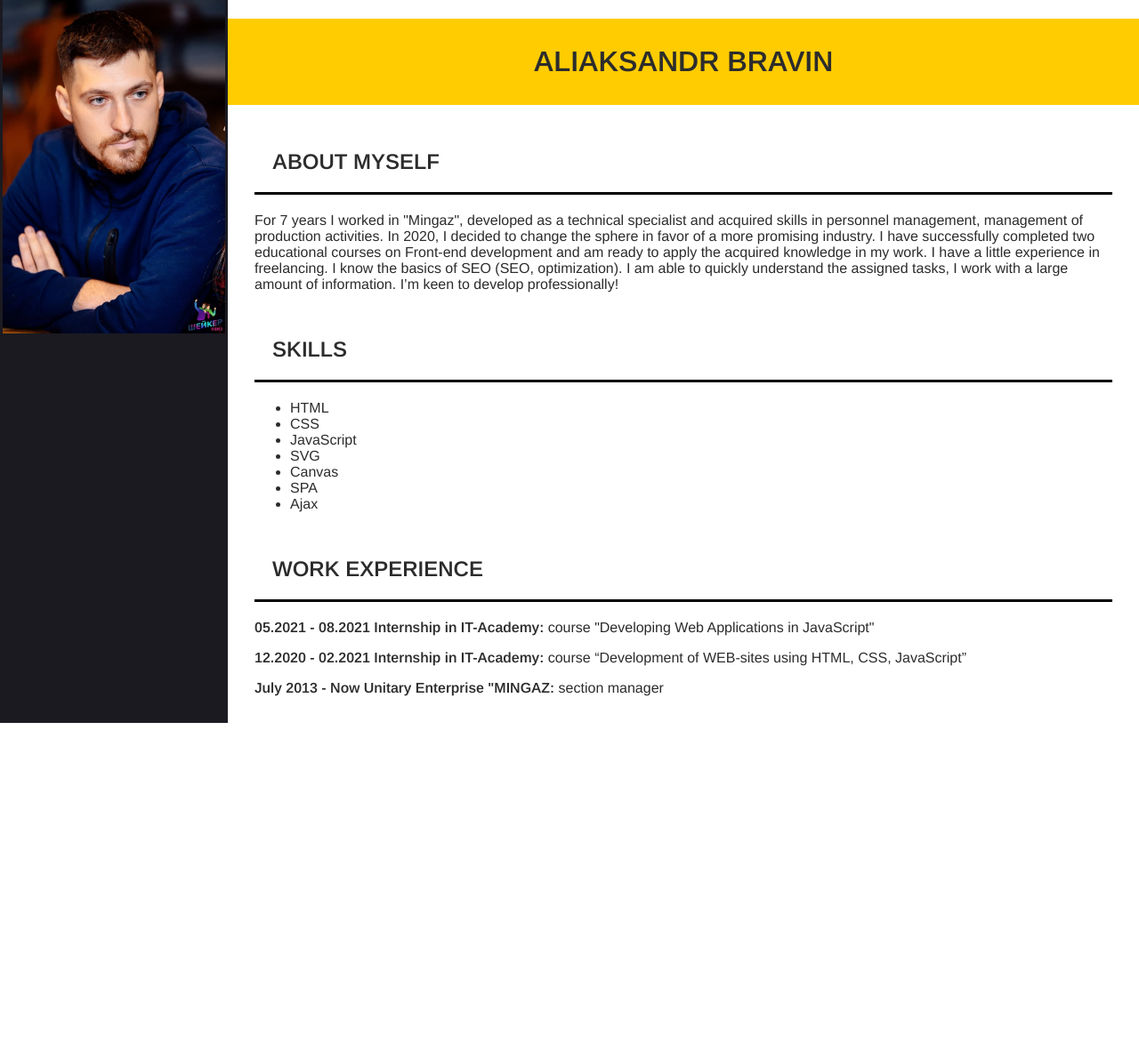
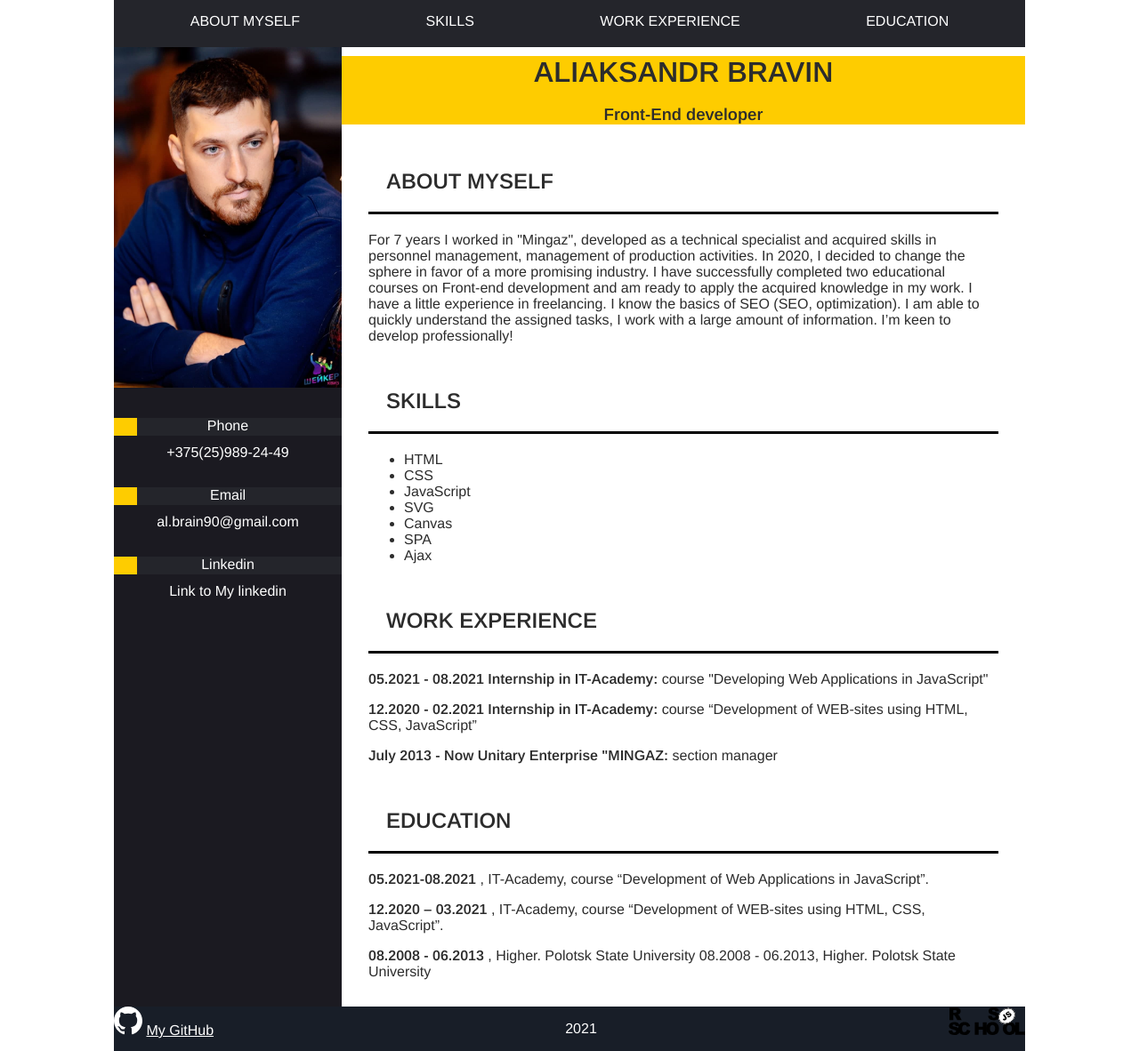
Before and after one commit to Aliaksandr888/cv-old, a plain HTML site: page index.html in a window 1280 px wide. Shown: the whole page at 89% size. Before the commit the page ends 813 px from the top, so only its background shows below. Drawn offline with nearby package versions, Linux system fonts and the light colour scheme.

Commit message:
docs: update all files

```diff
--- a/index.html
+++ b/index.html
@@ -13,26 +13,66 @@
 </head>
 
 <body>
+    <header>
+        <ul>
+            <li><a href="#about-me">ABOUT MYSELF</a></li>
+            <li><a href="#skills">SKILLS</a></li>
+            <li><a href="#work-experience">WORK EXPERIENCE</a></li>
+            <li><a href="#education">EDUCATION</a></li>
+        </ul>
+    </header>
+    <main>
         <div>
-        <div class="main">
+            <div class="about">
                 <img id="my-photo" src="img/photo_2021-12-16_15-31-55.jpg" alt="my photo">
+                <div class="contacts">
+                    <div class="contacts-decoration">
+                        <div class="yellow-box"></div>
+                        <div class="contacts-name">Phone</div>
+                    </div>
+                    <div><a href="tel:+375259892449">+375(25)989-24-49</a></div>
+                </div>
+                <div class="contacts">
+                    <div class="contacts-decoration">
+                        <div class="yellow-box"></div>
+                        <div class="contacts-name">Email</div>
+                    </div>
+                    <div><a href="mailto: al.brain90@gmail.com">al.brain90@gmail.com</a></div>
+                </div>
+                <div class="contacts">
+                    <div class="contacts-decoration">
+                        <div class="yellow-box"></div>
+                        <div class="contacts-name">Linkedin</div>
+                    </div>
+                    <div><a href="www.linkedin.com/in/aliaksandr-bravin-a84314219/">Link to My linkedin</a></div>
+                </div>
             </div>
         </div>
         <div class="content">
-        <h1>ALIAKSANDR BRAVIN</h1>
+            <div class="my-name">
+                <h1>ALIAKSANDR BRAVIN </h1>
+                <h3>Front-End developer</h3>
+            </div>
+
             <div class="about-me">
                 <h2>ABOUT MYSELF</h2>
-            <p>For 7 years I worked in "Mingaz", developed as a technical specialist and acquired skills in personnel
+                <a name="about-me"></a>
+                <p>For 7 years I worked in "Mingaz", developed as a technical specialist and acquired skills in
+                    personnel
                     management, management of production activities.
                     In 2020, I decided to change the sphere in favor of a more promising industry. I have successfully
-                completed two educational courses on Front-end development and am ready to apply the acquired knowledge
-                in my work. I have a little experience in freelancing. I know the basics of SEO (SEO, optimization). I
-                am able to quickly understand the assigned tasks, I work with a large amount of information. I’m keen to
+                    completed two educational courses on Front-end development and am ready to apply the acquired
+                    knowledge
+                    in my work. I have a little experience in freelancing. I know the basics of SEO (SEO, optimization).
+                    I
+                    am able to quickly understand the assigned tasks, I work with a large amount of information. I’m
+                    keen to
                     develop professionally!
                 </p>
             </div>
             <div class="skills">
                 <h2>SKILLS</h2>
+                <a name="skills"></a>
                 <ul>
                     <li>HTML</li>
                     <li>CSS</li>
@@ -46,13 +86,39 @@
             </div>
             <div class="work-experience">
                 <h2>WORK EXPERIENCE</h2>
-            <p><span  class="info-ex">05.2021 - 08.2021 Internship in IT-Academy:</span> course "Developing Web Applications in JavaScript"
+                <a name="work-experience"></a>
+                <p><span class="info-ex">05.2021 - 08.2021 Internship in IT-Academy:</span> course "Developing Web
+                    Applications in JavaScript"
                 </p>
-            <p><span  class="info-ex">12.2020 - 02.2021 Internship in IT-Academy:</span> course “Development of WEB-sites using  HTML, CSS, JavaScript”
+                <p><span class="info-ex">12.2020 - 02.2021 Internship in IT-Academy:</span> course “Development of
+                    WEB-sites
+                    using HTML, CSS, JavaScript”
                 </p>
-            <p><span  class="info-ex">July 2013 - Now Unitary Enterprise "MINGAZ:</span> section manager</p>
+                <p><span class="info-ex">July 2013 - Now Unitary Enterprise "MINGAZ:</span> section manager</p>
+            </div>
+            <div class="education">
+                <h2>EDUCATION</h2>
+                <a name="education"></a>
+                <p><span class="info-ex">05.2021-08.2021</span> , IT-Academy, course “Development of Web Applications in JavaScript”.</p>
+                <p><span class="info-ex">12.2020 – 03.2021</span> , IT-Academy, course “Development of WEB-sites using HTML, CSS, JavaScript”.</p>
+                <p><span class="info-ex">08.2008 - 06.2013</span> , Higher. Polotsk State University 08.2008 - 06.2013, Higher. Polotsk State
+                    University</p>
             </div>
         </div>
+    </main>
+
+    <footer>
+        <div>
+
+            <img src="img/github-logo.svg" alt="github-logo">
+            <a class="footer__github" href="https://github.com/Aliaksandr888" target="_blank">
+                My GitHub
+            </a>
+        </div>
+
+        <p>2021</p>
+        <img src="img/rs_school_js.svg" width="86" height="32" alt="RS School">
+    </footer>
 
 </body>
 
--- a/style.css
+++ b/style.css
@@ -2,34 +2,104 @@ body{
     margin: 0;
     font-family: 'Arimo', sans-serif;
     color: #2c2c2c;
+}
+header{
+    width: 80vw;
+ height: 52.6px;
+    margin: 0 auto;
+    background-color: #24252b;
+}
+header li{
+    height: 20px;
+}
+header li a{
+   padding: 20px;
+    color: white;
+    text-decoration: none;
+    transition: all 0.3s ease 0s;
+}
+header li a:hover{
+    background-color: #fecc00;
+    color: black;
+}
+header ul{
+    margin: 0;
+    padding: 15px;
     display: flex;
-    align-items: stretch;
+    justify-content: space-around;
+    list-style-type: none;
+}
+main{
+    width: 80vw;
+    margin: 0 auto;
+    display: flex;
 }
 #my-photo{
-    width: 250px;
+    width: 20vw;
 
 }
-.main{
+.about{
     text-align: center;
     width: 20vw;
     height: 100%;
     background: #1b1a21;
 }
 .content{
-    width: 80vw;
+    width: 65vw;
+}
+.my-name{
+
+    background: #fecc00;
+    text-align: center;
 }
 h1{
+    margin: 10px;
     text-align: center;
-    padding: 30px;
     background: #fecc00;
 }
-.about-me,.skills,.work-experience{
+.about-me,.skills,.work-experience, .education{
     margin: 30px;
 }
-.about-me h2, .skills h2, .work-experience h2{
+.about-me h2, .skills h2, .work-experience h2, .education h2{
     padding: 20px;
     border-bottom: solid 3px black;
 }
 .info-ex{
     font-weight: bold;
 }
+.yellow-box{
+    position: absolute;
+    background: #fecc00;
+    width: 2vw;
+   height: 20px;
+}
+.contacts-decoration{
+    color: white;
+    background-color: #24252b;
+    height: 20px;
+    margin: 30px 0 10px;
+    position: relative;
+
+}
+.contacts-name{
+    background-color: #24252b;
+    margin: 0 auto;
+
+}
+.contacts a{
+    color: white;
+    text-decoration: none;
+}
+footer{
+    margin: 0 auto;
+    display: flex;
+    justify-content: space-between;
+    width: 80vw;
+    height: 50px;
+    background-color: #181e28;
+    color: white;
+
+}
+footer a{
+   color: white;
+}
```
Also changed, not shown: img/github-logo.svg (added), img/rs_school_js.svg (added), 1 other file. Lines whose indentation alone changed are shown as unchanged.
